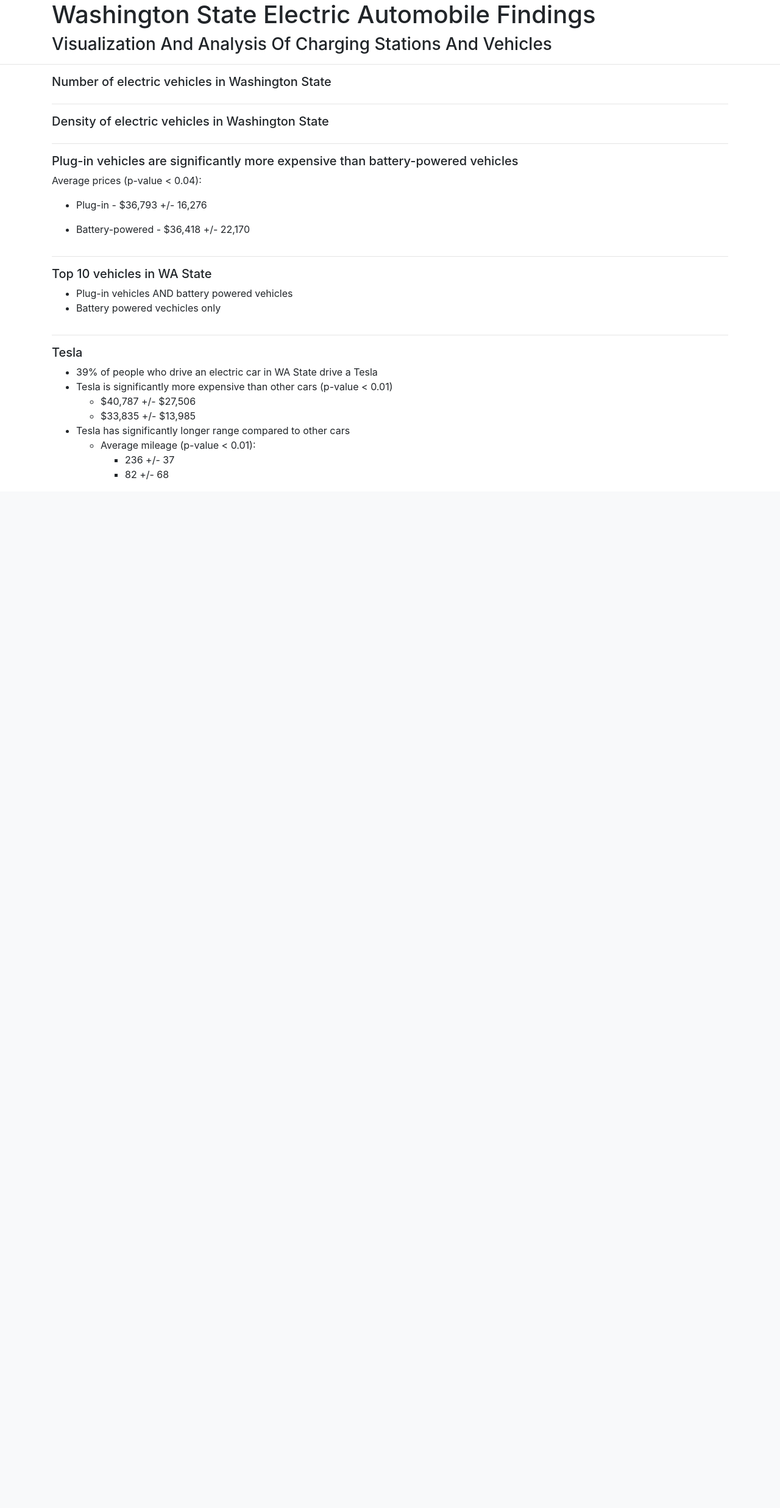
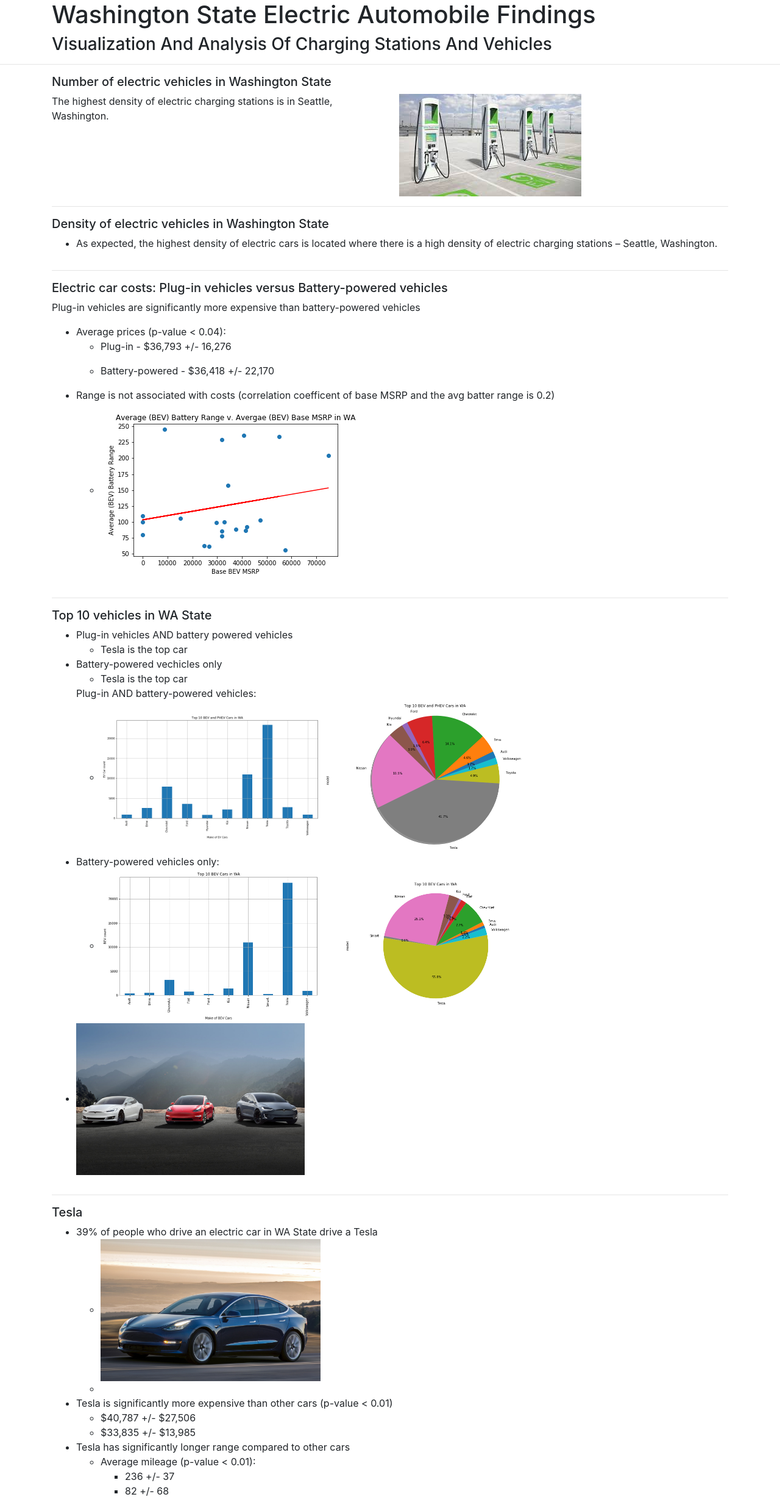
Before and after one commit to charlim26/Project-2-EV, a Flask app: page / in a window 1280 px wide. Shown: the part 58-2531 px from the top of the page at 61% size. Before the commit the page ends 844 px from the top, so only its background shows below. Run offline with Flask 2, Linux system fonts and the light colour scheme; data that the repository does not hold is empty; parts of the project's set-up code (start-up, migrations or seed data) failed here and were passed over; some libraries are stand-ins or nearby versions.

Commit message:
update summary html with photos

```diff
--- a/templates/index.html
+++ b/templates/index.html
@@ -56,20 +56,38 @@
           <h5>Number of electric vehicles in Washington State</h5>
         </div>
       </div>
+      <div class="row">
+        <div class="col"><p>The highest density of electric charging stations is in Seattle, Washington.</p></div>
+        <div class="col"><img src="{{url_for('static', filename='Electric Charging Stations.jpg')}}"></div>
+      </div>
       <hr>
       <div class="row">
         <div class="col">
           <h5>Density of electric vehicles in Washington State</h5>
+          <ul>
+            <li>As expected, the highest density of electric cars is located where there is a high density of electric charging stations – Seattle, Washington.
+            </li>
+          </ul>
         </div>
       </div>
       <hr>
       <div class="row">
         <div class="col">
-          <h5>Plug-in vehicles are significantly more expensive than battery-powered vehicles</h5>
-          <p>Average prices (p-value < 0.04):</p>
+          <h5>Electric car costs: Plug-in vehicles versus Battery-powered vehicles</h5>
+          <p>Plug-in vehicles are significantly more expensive than battery-powered vehicles</p>
           <ul>
-            <li><p>Plug-in - $36,793 +/- 16,276</p></li>
-            <li><p>Battery-powered - $36,418 +/- 22,170</p></li>
+            <li>Average prices (p-value < 0.04):
+              <ul>
+                <li><p>Plug-in - $36,793 +/- 16,276</p></li>
+                <li><p>Battery-powered - $36,418 +/- 22,170</p></li>
+              </ul>
+            </li>
+            <li>
+              Range is not associated with costs (correlation coefficent of base MSRP and the avg batter range is 0.2)
+              <ul><li>
+                <img src="{{url_for('static', filename='Average BEV Battery Range v. Average BEV Base MSRP in WA.png')}}">
+              </li></ul>
+            </li>
           </ul>
         </div>
       </div>
@@ -78,8 +96,28 @@
         <div class="col">
           <h5>Top 10 vehicles in WA State</h5>
           <ul>
-            <li>Plug-in vehicles AND battery powered vehicles</li>
-            <li>Battery powered vechicles only</li>
+            <li>Plug-in vehicles AND battery powered vehicles
+              <ul><li>
+                Tesla is the top car
+              </li></ul>
+            </li>
+            <li>Battery-powered vechicles only
+              <ul><li>
+                Tesla is the top car
+              </li></ul>
+            </li>
+              Plug-in AND battery-powered vehicles:
+              <ul><li>
+                <img src="{{url_for('static', filename='Top 10 BEV and PHEV Cars in WA(bar chart).png')}}" width="35%" height="35%">
+                <img src="{{url_for('static', filename='Top 10 BEV and PHEV Cars in WA(pie chart).png')}}" width="35%" height="35%">
+              </ul></li>
+            <li>Battery-powered vehicles only:
+              <ul><li>
+                <img src="{{url_for('static', filename='Top 10 BEV Cars in WA(bar chart).png')}}" width="35%" height="35%">
+                <img src="{{url_for('static', filename='Top 10 BEV Cars in WA(pie chart).png')}}" width="35%" height="35%">
+              </li></ul>
+            </li>
+            <li><img src="{{url_for('static', filename='Tesla Models.jpg')}}" width="35%" height="35%"></li>
           </ul>
         </div>
       </div>
@@ -88,7 +126,12 @@
         <div class="col">
           <h5>Tesla</h5>
           <ul>
-            <li>39% of people who drive an electric car in WA State drive a Tesla</li>
+            <li>39% of people who drive an electric car in WA State drive a Tesla
+              <ul>
+                <li><img src="{{url_for('static', filename='Tesla Model 3.jpg')}}" width="35%" height="35%"></li>
+                <li></li>
+              </ul>
+            </li>
             <li>Tesla is significantly more expensive than other cars (p-value < 0.01)
               <ul>
                 <li>$40,787 +/- $27,506</li>
```
Also changed, not shown: static/Average BEV Battery Range v. Average BEV Base MSRP in WA.png (added), static/Electric Charging Stations.jpg (added), static/Tesla Interior.jpg (added), static/Tesla Model 3.jpg (added), static/Tesla Models.jpg (added), static/Top 10 BEV Cars in WA(bar chart).png (added), static/Top 10 BEV Cars in WA(pie chart).png (added), static/Top 10 BEV Cars in WA.png (added), static/Top 10 BEV and PHEV Cars in WA(bar chart).png (added), static/Top 10 BEV and PHEV Cars in WA(pie chart).png (added).
